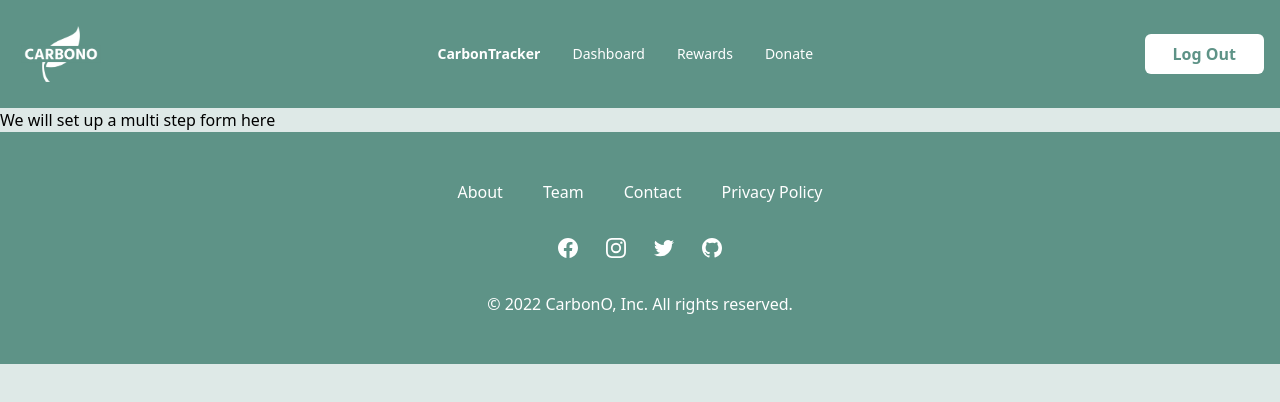
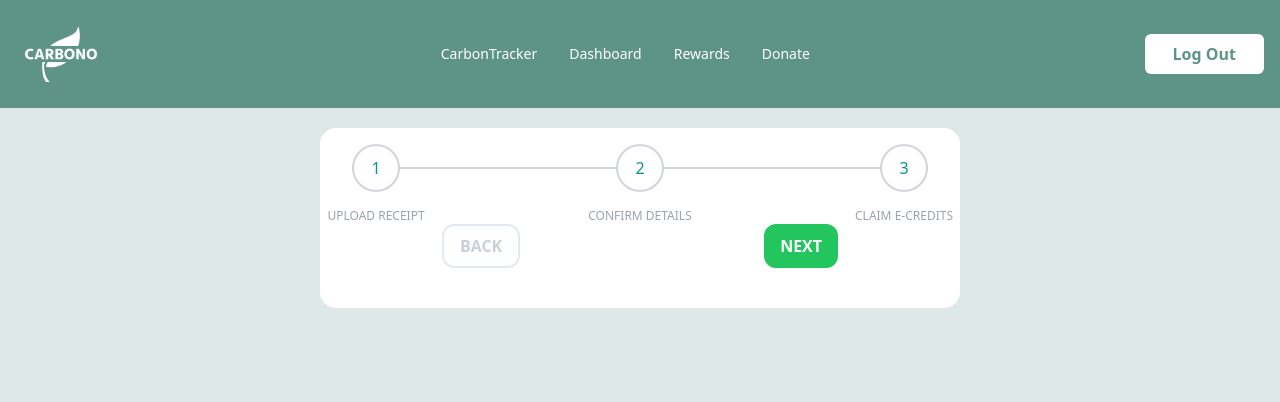
Before and after one commit to noviaantony/CarbonO, a React (Create React App) app in the folder carbonO_frontend/: page /ClaimReward in a window 1280 px wide. Shown: the top 402 px of the page. Built offline with nearby package versions, Linux system fonts and the light colour scheme.

Commit message:
feat: Create multi-page receipt submission from
incomplete

```diff
--- a/carbonO_frontend/src/App.js
+++ b/carbonO_frontend/src/App.js
@@ -30,7 +30,7 @@ function App() {
           <Route path="/ClaimReward" element={<ClaimReward />} />
         </Routes>
 
-      <Footer />
+      {/* <Footer /> */}
     </>
   );
 }
--- a/carbonO_frontend/src/components/carbontracker/ClaimReward.jsx
+++ /dev/null
@@ -1,12 +0,0 @@
-import React from 'react'
-
-const ClaimReward = () => {
-  return (
-    <div>
-      hello!
-
-    </div>
-  )
-}
-
-export default ClaimReward
--- /dev/null
+++ b/carbonO_frontend/src/components/carbontracker/Stepper.jsx
@@ -0,0 +1,106 @@
+import React, { useState, useEffect, useRef } from "react";
+const Stepper = ({ steps, currentStepNumber }) => {
+  const [stepperSteps, setStep] = useState([]);
+  const stepsStateRef = useRef();
+  useEffect(() => {
+    const stepsState = steps.map((step, index) => {
+      const stepObj = {};
+      stepObj.description = step;
+      stepObj.completed = false;
+      stepObj.highlighted = index === 0 ? true : false;
+      stepObj.selected = index === 0 ? true : false;
+      return stepObj;
+    });
+    stepsStateRef.current = stepsState;
+    const currentSteps = updateStep(currentStepNumber - 1, stepsState);
+    setStep(currentSteps);
+  }, []);
+  useEffect(() => {
+    const currentSteps = updateStep(
+      currentStepNumber - 1,
+      stepsStateRef.current
+    );
+    setStep(currentSteps);
+  }, [currentStepNumber]);
+  function updateStep(stepNumber, steps) {
+    const newSteps = [...steps];
+    let stepCounter = 0;
+    while (stepCounter < newSteps.length) {
+      //current step
+      if (stepCounter === stepNumber) {
+        newSteps[stepCounter] = {
+          ...newSteps[stepCounter],
+          highlighted: true,
+          selected: true,
+          completed: false,
+        };
+        stepCounter++;
+      }
+      // Past step
+      else if (stepCounter < stepNumber) {
+        newSteps[stepCounter] = {
+          ...newSteps[stepCounter],
+          highlighted: false,
+          selected: true,
+          completed: true,
+        };
+        stepCounter++;
+      }
+      // Future steps
+      else {
+        newSteps[stepCounter] = {
+          ...newSteps[stepCounter],
+          highlighted: false,
+          selected: false,
+          completed: false,
+        };
+        stepCounter++;
+      }
+    }
+    return newSteps;
+  }
+  const stepsDisplay = stepperSteps.map((step, index) => {
+    return (
+      <div
+        key={index}
+        className={
+          index !== stepperSteps.length - 1
+            ? "w-full flex items-center"
+            : "flex items-center"
+        }
+      >
+        <div className="relative flex flex-col items-center text-teal-600">
+          <div
+            className={`rounded-full transition duration-500 ease-in-out border-2 border-gray-300 h-12 w-12 flex items-center justify-center py-3
+            ${
+              step.selected ? "bg-green-600 text-white font-bold border border-green-600" : ""
+            }`}
+          >
+            {step.completed ? (
+              <span className="text-white font-bold text-xl">&#10003;</span>
+            ) : (
+              index + 1
+            )}
+          </div>
+          <div
+            className={`absolute top-0  text-center mt-16 w-32 text-xs font-medium uppercase ${
+              step.highlighted ? "text-gray-900" : "text-gray-400"
+            }`}
+          >
+            {" "}
+            {step.description}{" "}
+          </div>
+        </div>
+        <div className="flex-auto border-t-2 transition duration-500 ease-in-out border-gray-300 ">
+          {" "}
+        </div>
+      </div>
+    );
+  });
+  return (
+    <div className="mx-4 p-4 flex justify-between items-center">
+      {stepsDisplay}
+    </div>
+  );
+};
+export default Stepper;
--- /dev/null
+++ b/carbonO_frontend/src/components/carbontracker/StepperControl.jsx
@@ -0,0 +1,25 @@
+import React from 'react'
+
+
+const StepperControl = ({handleClick, currentStep, steps}) => {
+  return (
+    <div className="container flex justify-around mt-4 mb-8 ">
+      {/* back button */}
+      <button
+        onClick={() => handleClick()}
+        className={`bg-white text-slate-400 uppercase py-2 px-4 rounded-xl font-semibold cursor-pointer border-2 border-slate-300 hover:bg-slate-700 hover:text-white transition duration-200 ease-in-out ${currentStep === 1 ? "opacity-50 cursor-not-allowed" : ""}`}
+      >
+        Back
+      </button>
+      {/* next button */}
+      <button
+        onClick={() => handleClick("next")}
+        className="bg-green-500 text-white uppercase py-2 px-4 rounded-xl font-semibold cursor-pointer  hover:bg-slate-700 hover:text-white transition duration-200 ease-in-out"
+      >
+        {currentStep === steps.length -1 ? "Confirm" : "Next"}
+      </button>
+    </div>
+  );
+}
+
+export default StepperControl
--- /dev/null
+++ b/carbonO_frontend/src/components/carbontracker/uploadSteps/ClaimedCredits.jsx
@@ -0,0 +1,12 @@
+import React from 'react'
+
+const ClaimedCredits = () => {
+  return (
+    <div>
+      Claimed E-Credits!
+
+    </div>
+  )
+}
+
+export default ClaimedCredits
--- /dev/null
+++ b/carbonO_frontend/src/components/carbontracker/uploadSteps/ConfirmReceiptDetails.jsx
@@ -0,0 +1,12 @@
+import React from 'react'
+
+const ConfirmReceiptDetails = () => {
+  return (
+    <div>
+      Would you like to confirm these details?
+
+    </div>
+  )
+}
+
+export default ConfirmReceiptDetails
--- /dev/null
+++ b/carbonO_frontend/src/components/carbontracker/uploadSteps/ReceiptUpload.jsx
@@ -0,0 +1,12 @@
+import React from 'react'
+
+const ReceiptUpload = () => {
+  return (
+    <div>
+      Please upload your receipt
+
+    </div>
+  )
+}
+
+export default ReceiptUpload
--- a/carbonO_frontend/src/screens/ClaimReward.jsx
+++ b/carbonO_frontend/src/screens/ClaimReward.jsx
@@ -1,12 +1,56 @@
-import React from 'react'
+import React, {useState} from 'react'
+import Stepper from "../components/carbontracker/Stepper";
+import StepperControl from "../components/carbontracker/StepperControl";
+import ReceiptUpload from '../components/carbontracker/uploadSteps/ReceiptUpload';
+import ConfirmReceiptDetails from '../components/carbontracker/uploadSteps/ConfirmReceiptDetails';
+import ClaimedCredits from '../components/carbontracker/uploadSteps/ClaimedCredits';
 
 const ClaimReward = () => {
+
+  const [currentStep, setCurrentStep] = useState(1);
+
+  const steps = [
+    "Upload Receipt",
+    "Confirm Details",
+    "Claim E-credits"
+  ];
+
+  const displayStep = (step) => {
+    switch (step) {
+      case 1:
+        return <ReceiptUpload />;
+      case 2:
+        return <ConfirmReceiptDetails />;
+      case 3:
+        return <ClaimedCredits />;
+    }
+  }
+
+  const handleClick = (direction) => {
+    let newStep = currentStep;
+    direction == "next" ? newStep++ : newStep--;
+    // Check if steps are within the boundary
+    if (newStep > 0 && newStep <= steps.length) {
+      setCurrentStep(newStep);
+    }
+  };
+
   return (
     <div>
-      We will set up a multi step form here
+      <div className="md: w-1/2 mx-auto shadow-l rounded-2xl pb-2 bg-white">
+        <div className=" container horizontal mt-5">
+          <Stepper steps = {steps} currentStep = {currentStep}/>
+        </div>
 
+        <StepperControl
+        handleClick= {handleClick}
+        currentStep={currentStep}
+        steps = {steps}
+
+        />
+      </div>
     </div>
-  )
+  );
 }
 
 export default ClaimReward
--- a/carbonO_frontend/src/screens/Navbar.jsx
+++ b/carbonO_frontend/src/screens/Navbar.jsx
@@ -66,7 +66,7 @@ const Navbar = () => {
             <li>
               <Link
                 to="/CarbonTracker"
-                className="block py-2 pr-4 pl-3 font-extrabold text-white rounded md:bg-transparent md:text-white md:p-0"
+                className="block py-2 pr-4 pl-3  text-white rounded md:bg-transparent md:text-white md:p-0 md:hover:font-bold "
                 aria-current="page"
               >
                 CarbonTracker
```
Also changed, not shown: 2 other files (tests, documents, lock files or other folders).
